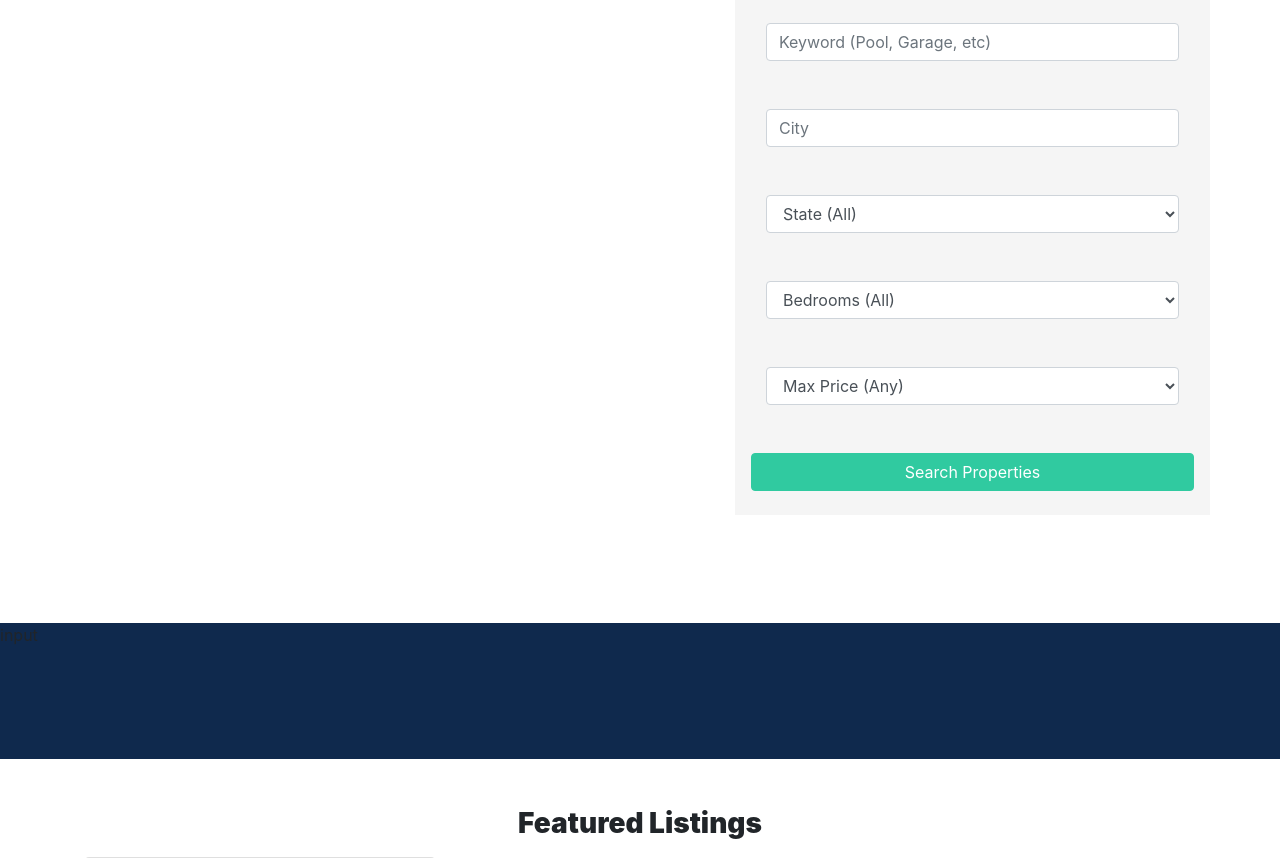
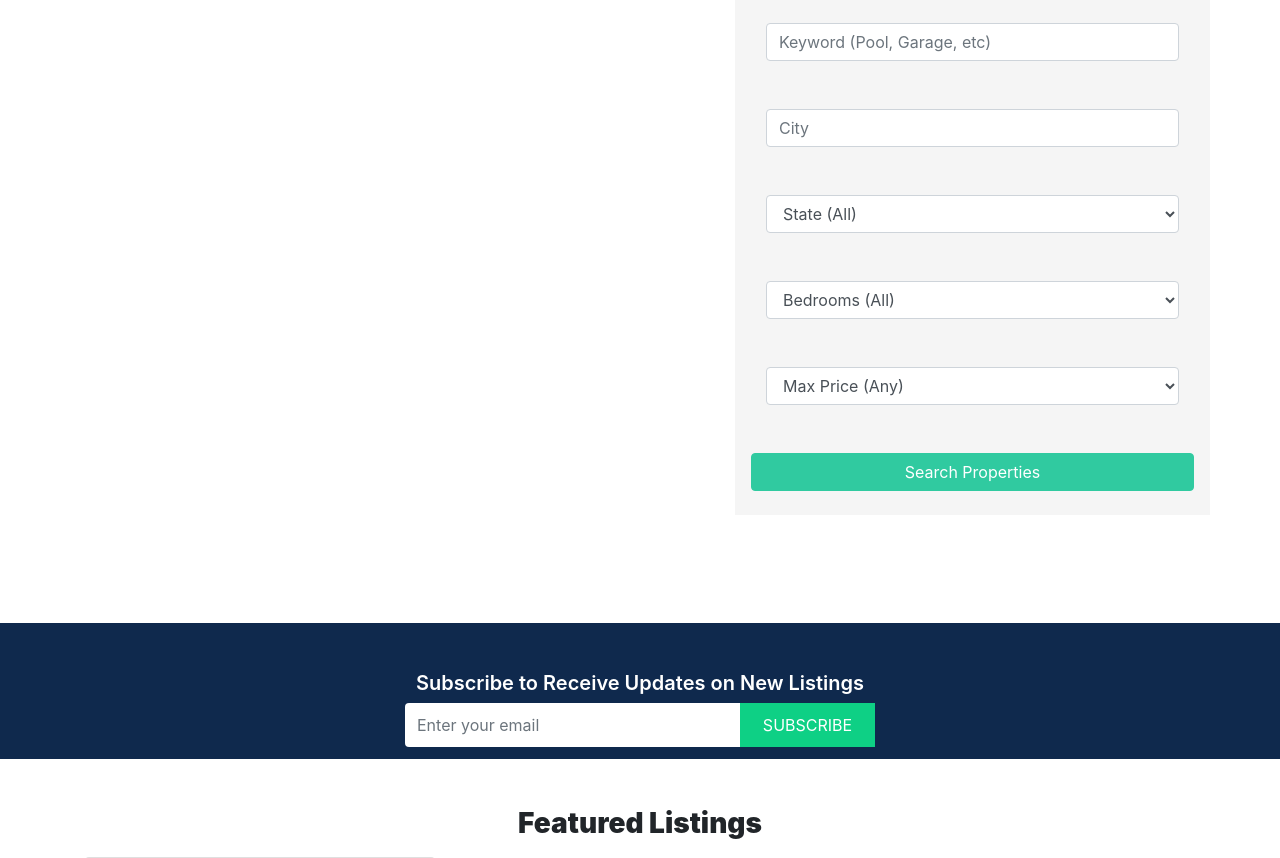
Before and after one commit to gatemadavid/realesttateapp, a Django app: page / in a window 1280 px wide. Shown: the part 153-1011 px from the top of the page. Run offline with Django 3.2, Linux system fonts and the light colour scheme; tables that the repository leaves empty hold one stand-in row (values such as "Sample post"); grey boxes marked "Sample" are stand-in pictures; some libraries are stand-ins or nearby versions.

Commit message:
add subscribe section

```diff
--- a/templates/pages/index.html
+++ b/templates/pages/index.html
@@ -88,7 +88,20 @@
 <!-- subscription section -->
 
 <section id="subscribe">
-  input
+  <div class="container">
+    <h6 class="text-center text-white pt-5">
+      Subscribe to Receive Updates on New Listings
+    </h6>
+    <form class="subscribe_form">
+         <div class="input-group">
+          <input type="text" class="form-control" name="email" placeholder="Enter your email">
+          <span class="input-group-btn">
+               <button class="btn btn-success" type="button">subscribe</button>
+          </span>
+       </div>
+    </form>
+  </div>
+
 </section>
 
 <!-- featured section -->
@@ -131,7 +144,7 @@
             </div>
             {% endfor %} {% else %}
             <div class="col-md-12">
-              <p>No Listings</p>
+              <p class="text-center">No Listings Available</p>
             </div>
             {% endif %}
 
```
